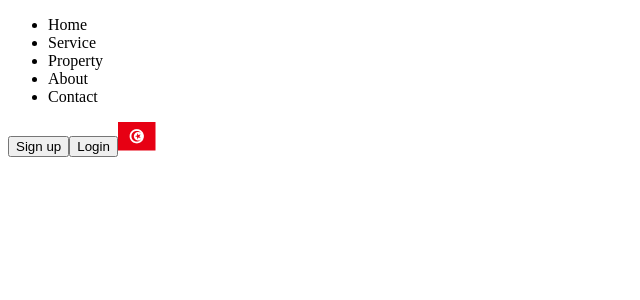
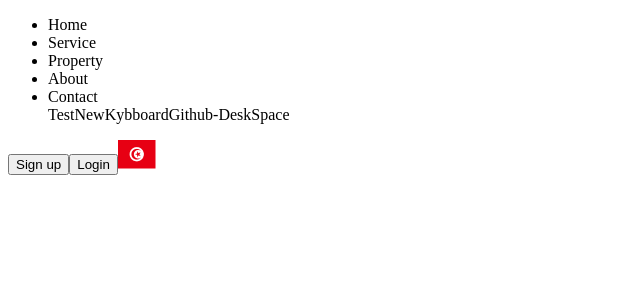
Before and after one commit to mohammaddmustafaa/Dar_Alnor-Lel_Akarat, a React (Vite) app: page / in a window 1280 px wide. Shown: the top 300 px of the page, without its empty margins (0-640 px from the left). Built offline with nearby package versions, Linux system fonts and the light colour scheme.

Commit message:
Test the new Keyboard and new way of coding on my ipad with githubDiskSpace

```diff
--- a/src/pages/home/home.tsx
+++ b/src/pages/home/home.tsx
@@ -1,5 +1,5 @@
 const heroList = ["Home", "Service", "Property", "About", "Contact"];
-
+const keyboardIpad = ['Test', 'NewKybboard', 'Github-DeskSpace'];
 const listElement = () =>
   heroList.map((element) => (
     <li className="hero-list-element" key={element}>
@@ -10,7 +10,10 @@ const listElement = () =>
 function HeroList() {
   return (
     <>
-      <ul className="heroListContainer">{listElement()}</ul>
+      <ul className="heroListContainer">
+        {listElement()}
+        {keyboardIpad}
+        </ul>
     </>
   );
 }
```
